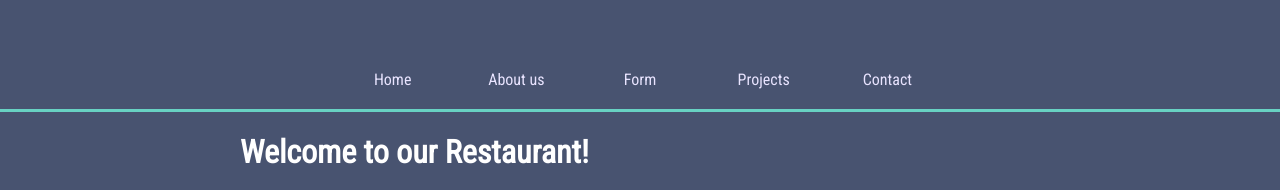
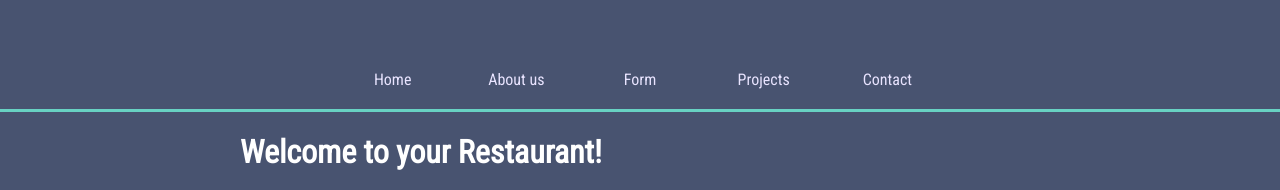
Before and after one commit to fonyigeri/2._weboldal, a plain HTML site: page index.html in a window 1280 px wide. Shown: the top 190 px of the page. Drawn offline with Linux system fonts and the light colour scheme.

Commit message:
html javítva

```diff
--- a/index.html
+++ b/index.html
@@ -31,7 +31,7 @@
     <!-- div.main-content>header>h1+p -->
     <div class="main-content clearfix">
         <header>
-            <h1>Welcome to our Restaurant!</h1>
+            <h1>Welcome to your Restaurant!</h1>
             <p>
                 Lorem ipsum dolor sit amet consectetur adipisicing elit. Recusandae illo asperiores maxime corporis
                 alias temporibus? Beatae, ut ad quos facere, illo ullam quasi obcaecati magni recusandae doloribus
```
